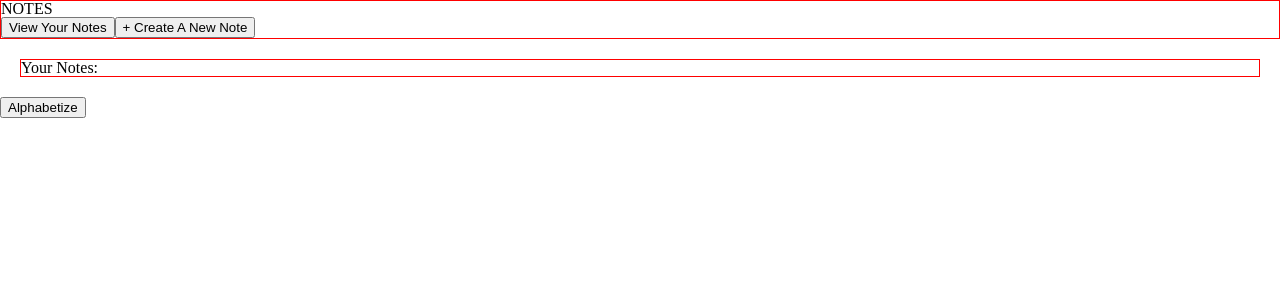
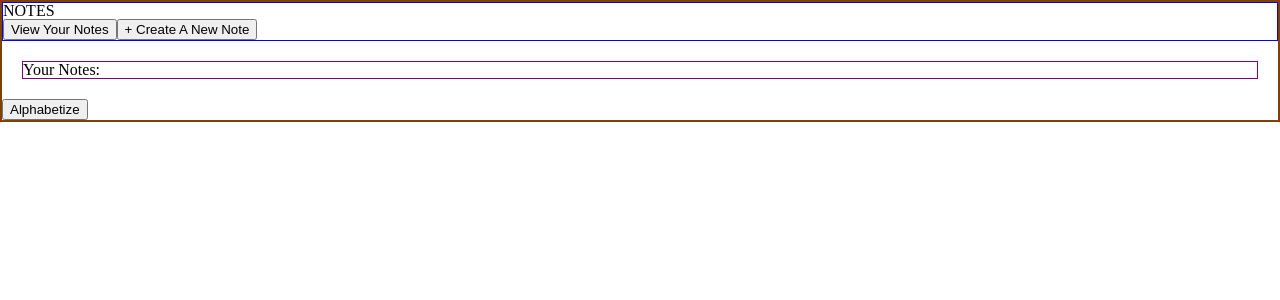
Before and after one commit to AnthonyLayne/notes-app, a React (Create React App) app: page / in a window 1280 px wide. Shown: the top 300 px of the page. Built offline with nearby package versions, Linux system fonts and the light colour scheme.

Commit message:
basic css setup

```diff
--- /dev/null
+++ b/src/App.css
@@ -0,0 +1,7 @@
+.appWrapper {
+  border: 1px solid red;
+}
+
+.appWrapper > .app {
+  border: 1px solid green;
+}
--- a/src/App.js
+++ b/src/App.js
@@ -2,12 +2,16 @@ import Header from "./components/Header";
 import NotesList from "./components/NotesList";
 import NoteEditor from "./components/NoteEditor";
 
+import "./App.css";
+
 function App() {
   return (
-    <div>
-      <Header />
-      <NotesList />
-      {/* <NoteEditor /> */}
+    <div className="appWrapper">
+      <div className="app">
+        <Header />
+        <NotesList />
+        {/* <NoteEditor /> */}
+      </div>
     </div>
   );
 }
--- a/src/components/Header/index.css
+++ b/src/components/Header/index.css
@@ -1,3 +1,3 @@
 .headerWrapper {
-  border: 1px solid red;
+  border: 1px solid blue;
 }
--- a/src/components/NotesList/index.css
+++ b/src/components/NotesList/index.css
@@ -1,5 +1,5 @@
 .notesListWrapper .header {
   margin: 20px 20px 20px 20px;
   flex: 1;
-  border: 1px solid red;
+  border: 1px solid purple;
 }
```
